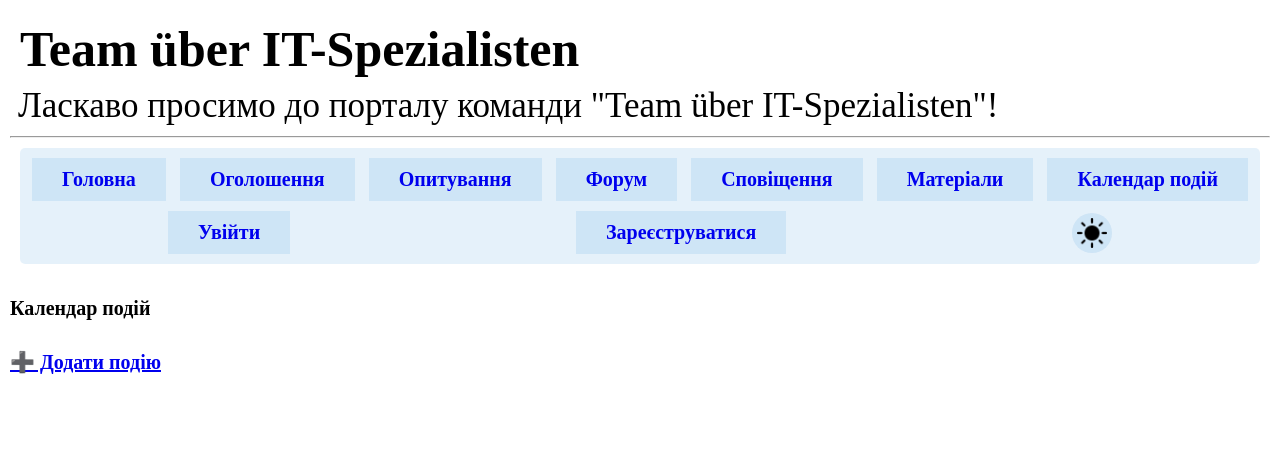
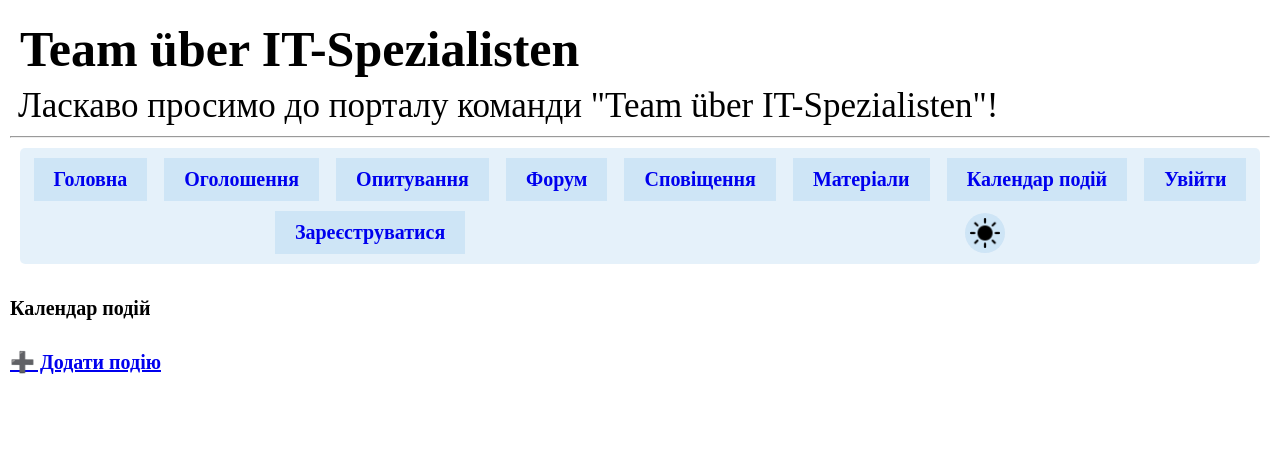
Before and after one commit to TimGamesYT/PortalGroup, a Django app: page /events/calendar/ in a window 1280 px wide. Shown: the top 453 px of the page. Run offline with Django 5.2, Linux system fonts and the light colour scheme; data that the repository does not hold is empty.

Commit message:
change style.css

```diff
--- a/static/css/style.css
+++ b/static/css/style.css
@@ -27,7 +27,7 @@ nav {
 .section_button {
     background-color: rgba(0, 0, 0, 0.1);
     border: 0px;
-    padding: 10px 30px 10px 30px;
+    padding: 10px 20px 10px 20px;
     margin: 5px;
     cursor: pointer;
 }
```
Also changed, not shown: media/profile/IT-ÜS_3.png (added), static/img/IT-ÜS 3.png (added).
